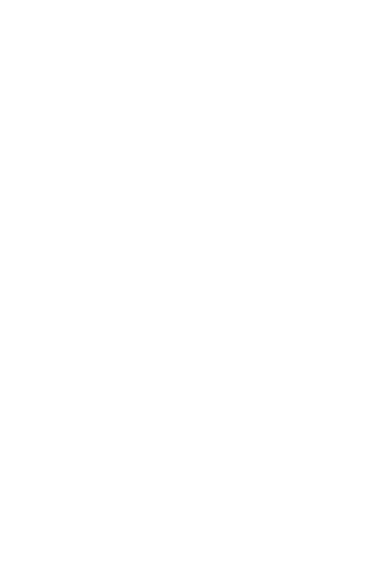
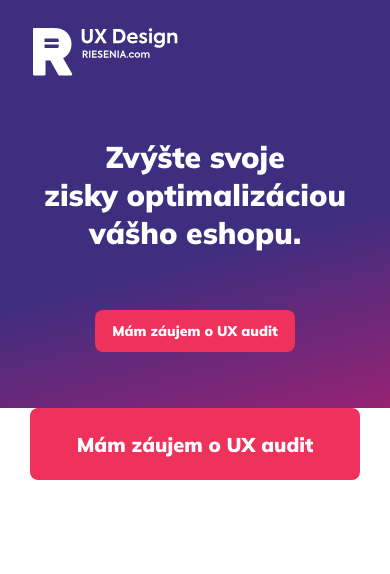
Before and after one commit to Melrok1/riesenia_zadanie, a plain HTML site: page index.html in a window 390 px wide. Drawn offline with Linux system fonts and the light colour scheme.

Commit message:
header - version 1 (without responsiveness)

```diff
--- a/index.html
+++ b/index.html
@@ -9,12 +9,24 @@
 </head>
 <body>
     <header>
-
-        <h1>Zvýšte svoje zisky optimalizáciou vášho eshopu.</h1>
+        <div class="logoWrapper">
+            <img src="./assets/svg/logo.svg" alt="logo">
+        </div>
+        <div class="headingWrapper">
+            <h1>
+                Zvýšte svoje <br>
+                zisky optimalizáciou <br>
+                vášho eshopu. <br>
+            </h1>
+        </div>
+        <div class="buttonWrapper">
+            <button class="auditBtn smAuditBtn">Mám záujem o UX audit</button>
+        </div>
+        <div class="backgroundGradient"></div>
     </header>
 
     <main>
-
+        <button class="auditBtn lgAuditBtn">Mám záujem o UX audit</button>
     </main>
 
 
```
